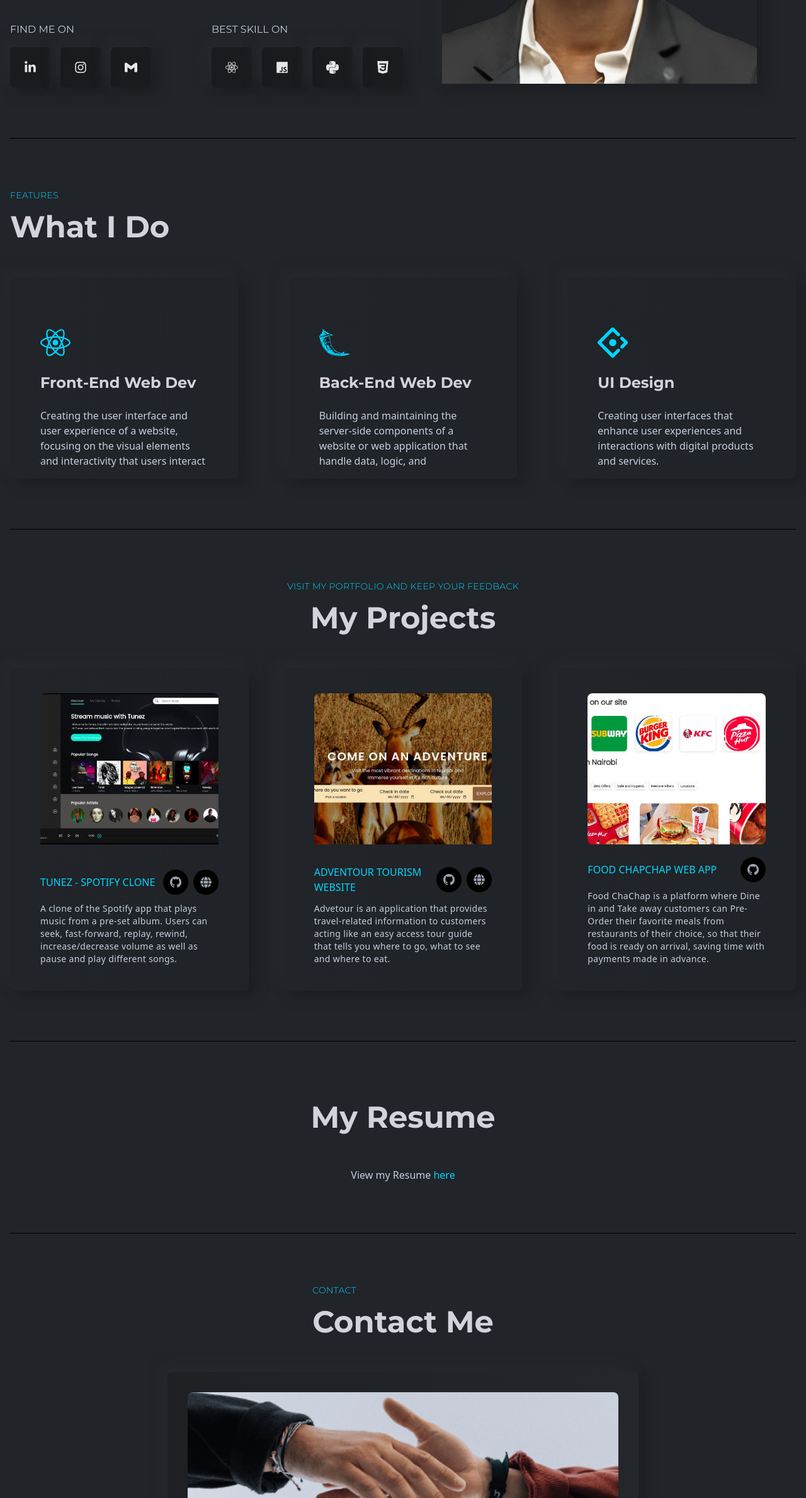
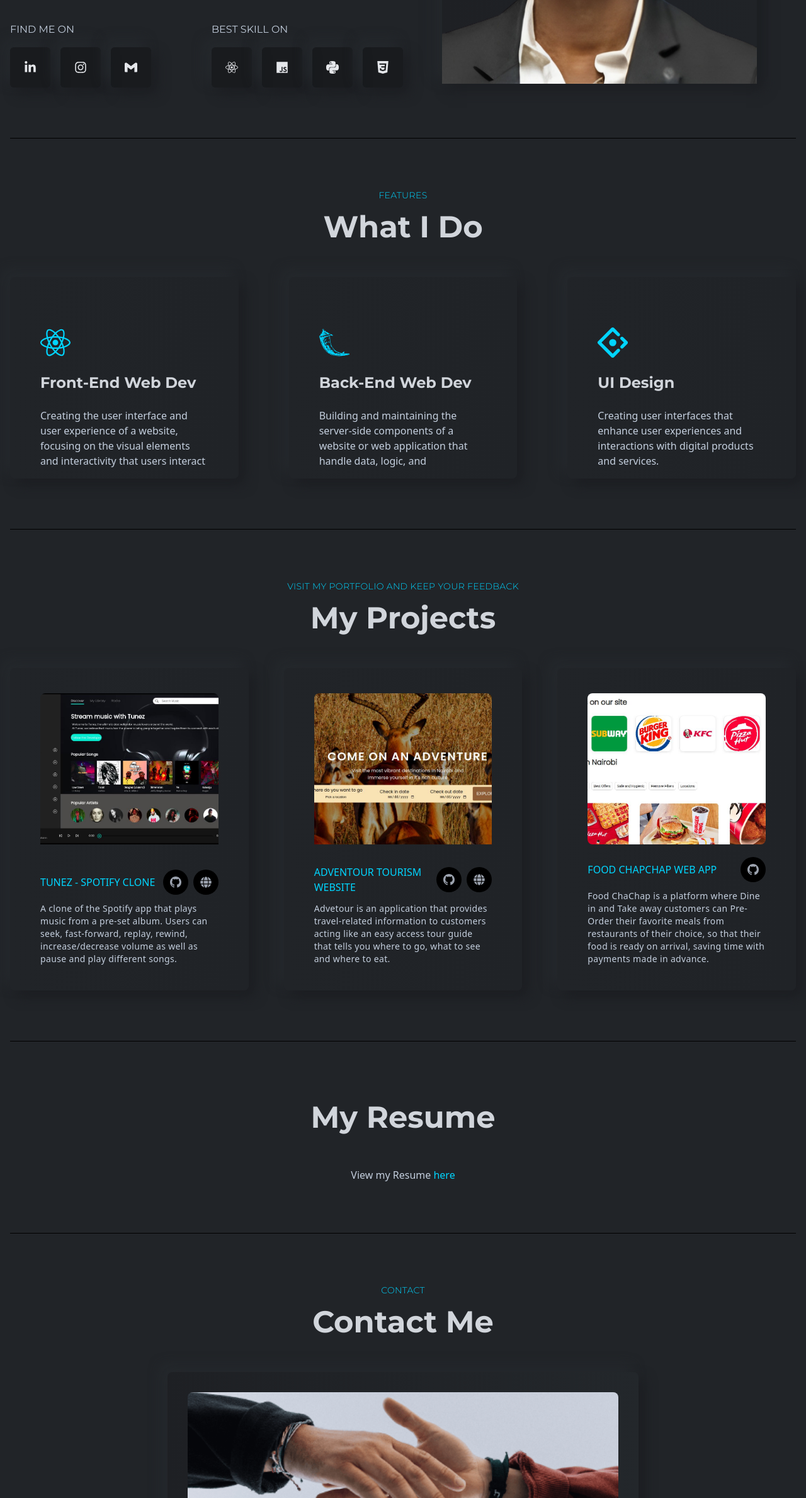
Before and after one commit to TammyBriggs/Personal-Portfolio, a React (Create React App) app in the folder client/: page / in a window 1280 px wide. Shown: the part 609-2988 px from the top of the page at 63% size. Built offline with nearby package versions, Linux system fonts and the light colour scheme.

Commit message:
Style updates

```diff
--- a/client/src/components/contact/Contact.js
+++ b/client/src/components/contact/Contact.js
@@ -10,7 +10,7 @@ const Contact = () => {
       id="contact"
       className="w-full py-20 border-b-[1px] border-b-black"
     >
-    <div className="flex justify-center">
+    <div className="flex justify-center items-center text-center">
       <Title title="CONTACT" des="Contact Me" />
     </div>
     <div className="flex justify-center">
--- a/client/src/components/features/Features.js
+++ b/client/src/components/features/Features.js
@@ -2,13 +2,16 @@ import React from "react";
 import Title from "../layouts/Title";
 import Card from "./Card";
 import { featuresData } from "../../data/data";
+import { BsJustify } from "react-icons/bs";
 const Features = () => {
   return (
     <section
       id="features"
       className="w-full py-20 border-b-[1px] border-b-black"
     >
+      <div className="flex justify-center items-center text-center">
       <Title title="Features" des="What I Do" />
+      </div>
       <div className="grid grid-cols-1 md:grid-cols-2 xl:grid-cols-3 gap-6 xl:gap-20">
         {featuresData.map((item) => (
           <Card item={item} key={item.id} />
```
